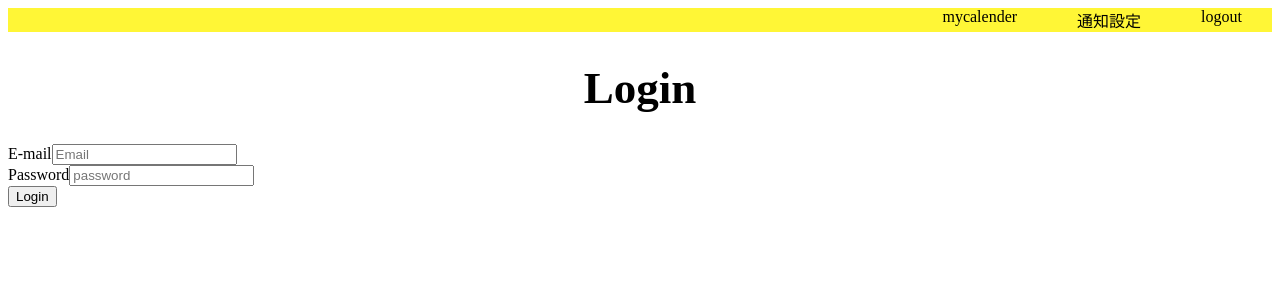
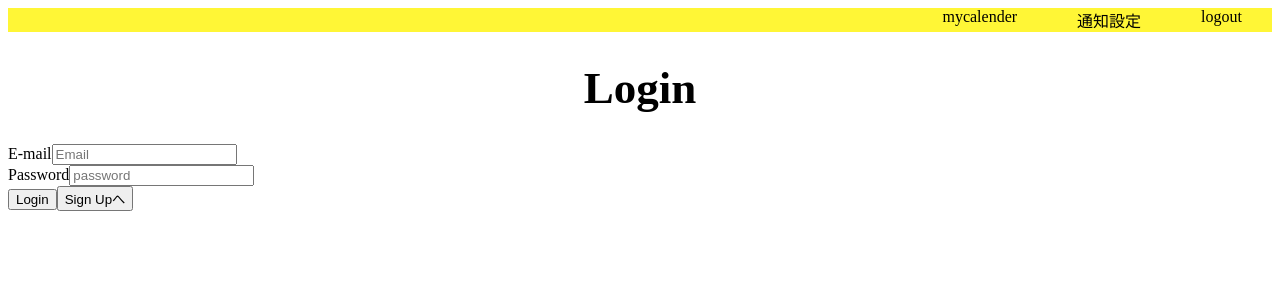
Before and after one commit to takato0520/todo-app, a React (Create React App) app: page /login in a window 1280 px wide. Shown: the top 300 px of the page. Built offline with nearby package versions, Linux system fonts and the light colour scheme.

Commit message:
Login画面にSignUpに飛ぶためのボタンを追加

```diff
--- a/src/Login.jsx
+++ b/src/Login.jsx
@@ -16,10 +16,15 @@ const Login = ({ history }) => {
             })
             .catch(err => {
                 console.log(err)
+                alert(err)
             })
     }
 
     const user = useContext(AuthContext)
+
+    const moveToSignUp = () => {
+        history.push("/signup")
+    }
 
     if (user) {
         return <Redirect to="/" />
@@ -59,6 +64,7 @@ const Login = ({ history }) => {
                     />
                 </div>
                 <button type='submit'>Login</button>
+                <button onClick={moveToSignUp}>Sign Upへ</button>
             </form>
         </>
     )
```
